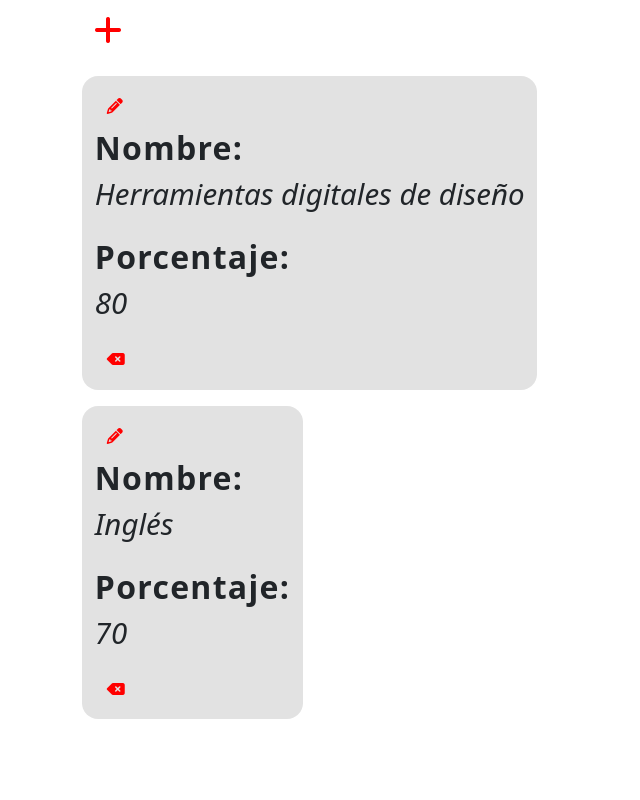
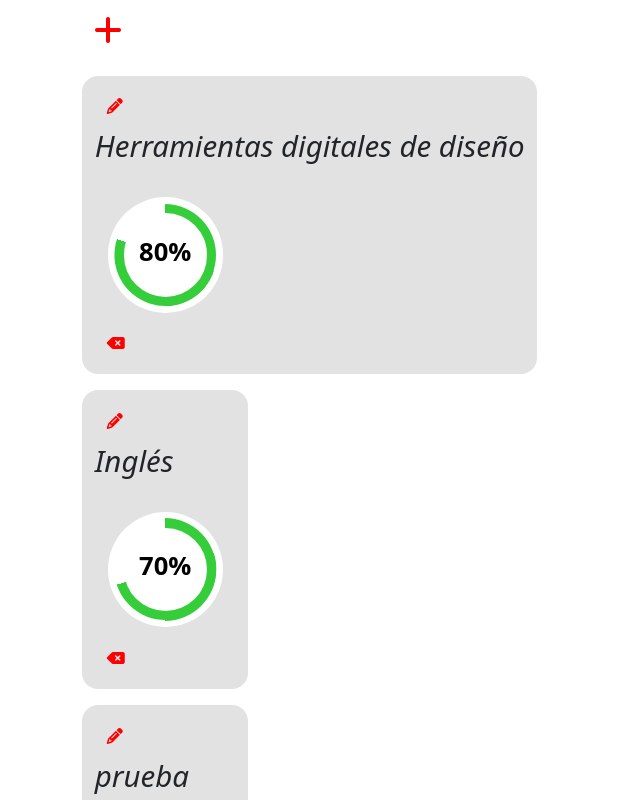
Before and after one commit to errejotaeme/Front-End-Angular, an Angular app: page /conocimientos in a window 1280 px wide. Shown: the part 1280-2080 px from the top of the page, without its empty margins (0-640 px from the left). Before the commit the page ends 2039 px from the top, so only its background shows below. Built offline with nearby package versions, Linux system fonts and the light colour scheme; data requests are answered from the project's data file.

Commit message:
Se creo la barra circular de progreso

```diff
--- a/datos.json
+++ b/datos.json
@@ -125,12 +125,17 @@
     {
       "id": "1",
       "nombre": "Herramientas digitales de diseño",
-      "progreso": 80
+      "progreso": "80"
     },
     {
       "id": "2",
       "nombre": "Inglés",
-      "progreso": 70
+      "progreso": "70"
+    },
+    {
+      "id": "3",
+      "nombre": "prueba",
+      "progreso": "22"
     }
   ]
 }
--- a/src/app/app.module.ts
+++ b/src/app/app.module.ts
@@ -21,6 +21,7 @@ import { PortfolioService } from './servicios/portfolio.service';
 import { ModalEdicionComponent } from './components/modal-edicion/modal-edicion.component';
 import { ModalAgregarComponent } from './components/modal-agregar/modal-agregar.component';
 import { ModalEliminarComponent } from './components/modal-eliminar/modal-eliminar.component';
+import { ProgresoCircularComponent } from './components/progreso-circular/progreso-circular.component';
 
 @NgModule({
   declarations: [
@@ -40,6 +41,7 @@ import { ModalEliminarComponent } from './components/modal-eliminar/modal-elimin
     ModalEdicionComponent,
     ModalAgregarComponent,
     ModalEliminarComponent,
+    ProgresoCircularComponent
   ],
   imports: [
     BrowserModule,
--- a/src/app/components/conocimiento-item/conocimiento-item.component.html
+++ b/src/app/components/conocimiento-item/conocimiento-item.component.html
@@ -8,8 +8,11 @@
       titulo="Editar"
     ></app-boton>
 
-  <span class="campo">Nombre:</span><p class="contenido">{{conocimiento.nombre}}</p>
-  <span class="campo">Porcentaje:</span><p class="contenido">{{conocimiento.progreso}}</p>
+  <p class="contenido">{{conocimiento.nombre}}</p>
+
+  <app-progreso-circular
+    porcentaje="{{progreso}}"
+  ></app-progreso-circular>
 
   <app-boton
     *ngIf="logeado"
--- a/src/app/components/conocimiento-item/conocimiento-item.component.ts
+++ b/src/app/components/conocimiento-item/conocimiento-item.component.ts
@@ -14,12 +14,15 @@ export class ConocimientoItemComponent implements OnInit {
 
   //debe tomar el valor que me retorne el servicio que controla inicio sesion
   logeado:boolean=true;
+
   editarItem:boolean = false;
   eliminarItem:boolean = false;
+  progreso: number = 0;
 
   constructor() { }
 
   ngOnInit(): void {
+    this.progreso = Number(this.conocimiento.progreso);
   }
 
   modalEdicion(){
--- /dev/null
+++ b/src/app/components/progreso-circular/progreso-circular.component.css
@@ -0,0 +1,71 @@
+.marco{
+  background-color: rgba(255, 255, 255, 0);
+  width:fit-content;
+  height: fit-content;
+  padding: 1vw;
+  z-index: 10;
+}
+
+.borde{
+  background-color: white;
+  color:black;
+  width:9vw;
+  height:9vw;
+  display:grid;
+  align-items: center;
+  justify-items: center;
+  margin:auto auto;
+  border-radius: 50%;
+  position:relative;
+  z-index: 11;
+}
+
+.frente-texto{
+  background-color: white;
+  width:6.5vw;
+  height:6.5vw;
+  margin:auto auto;
+  border-radius: 50%;
+  grid-area: 1/1/2/2;
+  position:relative;
+  z-index: 15;
+}
+
+.frente-texto p{
+  font-size:2vw;
+  text-align: center;
+  font-weight: bolder;
+  color:black;
+  margin-top: 1.5vw;
+}
+.rotar-negro{
+  background: linear-gradient(270deg, rgb(53, 205, 58) 50%, rgba(0, 0, 0, 0) 0%);
+  width:8vw;
+  height:8vw;
+  margin:auto auto;
+  border-radius: 50%;
+  grid-area: 1/1/2/2;
+  visibility:"";
+  transform: rotate(0deg);
+  position:relative;
+  z-index: 14;
+}
+.rotar-blanco{
+  background: linear-gradient(270deg, white 50%, rgba(0, 0, 0, 0) 0%);
+  width:8.1vw;
+  height:8.1vw;
+  margin:auto auto;
+  border-radius: 50%;
+  grid-area: 1/1/2/2;
+  transform: rotate(0deg);
+  z-index: 13;
+}
+.fijo{
+  background: linear-gradient(270deg, rgb(53, 205, 58)  50%, rgba(0, 0, 0, 0) 0%);
+  width:8vw;
+  height:8vw;
+  margin:auto auto;
+  border-radius: 50%;
+  grid-area: 1/1/2/2;
+  z-index: 12;
+}
--- /dev/null
+++ b/src/app/components/progreso-circular/progreso-circular.component.html
@@ -0,0 +1,20 @@
+<div class="marco">
+
+  <div class="borde">
+
+  <div class="fijo"></div>
+
+  <div
+    [ngStyle]="rotarBlanco"
+    class="rotar-blanco"
+  ></div>
+
+  <div
+    [ngStyle]="rotarNegro"
+    class="rotar-negro"
+  ></div>
+
+  <div class="frente-texto"><p>{{porcentaje}}%</p></div>
+
+  </div>
+</div>
--- /dev/null
+++ b/src/app/components/progreso-circular/progreso-circular.component.ts
@@ -0,0 +1,34 @@
+import { Component, OnInit, Input } from '@angular/core';
+
+@Component({
+  selector: 'app-progreso-circular',
+  templateUrl: './progreso-circular.component.html',
+  styleUrls: ['./progreso-circular.component.css']
+})
+export class ProgresoCircularComponent implements OnInit {
+
+  @Input() porcentaje:any;
+
+  rotarBlanco:{ [klass: string]: any; }={};
+  rotarNegro:{ [klass: string]: any; }={};
+
+  constructor() { }
+
+  ngOnInit(): void {
+    if(Number(this.porcentaje) <= 50){
+      let x:number = (Number(this.porcentaje) / 100) * 360;
+      let y:string = x.toString();
+      this.rotarBlanco['transform'] = 'rotate(' +y+ 'deg)';
+      this.rotarNegro['transform'] = 'rotate(0deg)';
+      this.rotarNegro['visibility'] = 'hidden';
+    }else{
+      let x:number = ((Number(this.porcentaje) -50) / 100) * 360;
+      let y:string = x.toString();
+      this.rotarNegro['transform'] = 'rotate(' +y+ 'deg)';
+      this.rotarNegro['visibility'] = '';
+      this.rotarBlanco['transform'] = 'rotate(180deg)';
+    }
+    console.log(this.rotarBlanco, this.rotarNegro )
+  }
+
+}
--- a/src/assets/data/datos.json
+++ b/src/assets/data/datos.json
@@ -125,12 +125,12 @@
 	"conocimientos": [{
 			"id": "1",
 			"nombre": "Herramientas digitales de diseño",
-			"progreso": 80
+			"progreso": "80"
 		},
 		{
 			"id": "2",
 			"nombre": "Inglés",
-			"progreso": 70
+			"progreso": "70"
 		}
 	]
 }
--- a/src/styles.css
+++ b/src/styles.css
@@ -84,6 +84,7 @@ body.tema-oscuro {
   height: 100%;
   overflow: auto;
   background-color: rgba(0,0,0,0.4);
+  z-index: 99;
 }
 
 .contenido-modal{
```
Also changed, not shown: 1 other file (tests, documents, lock files or other folders).
